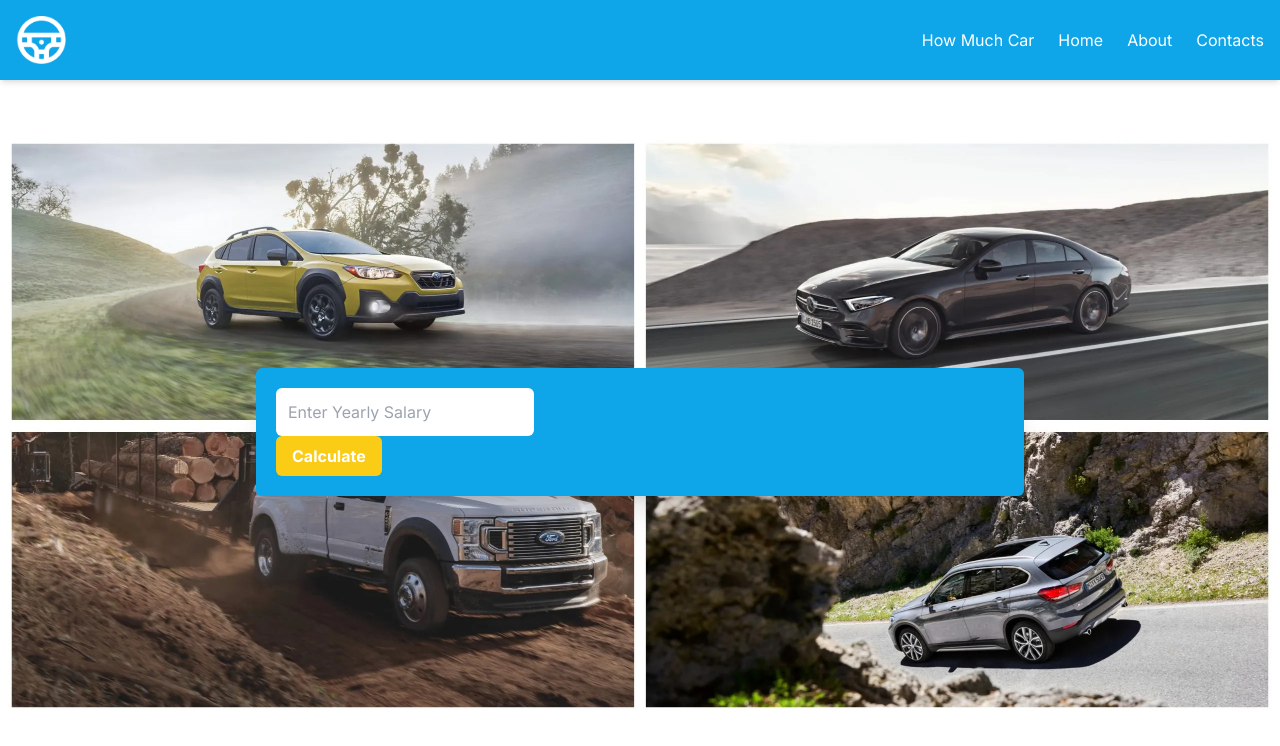
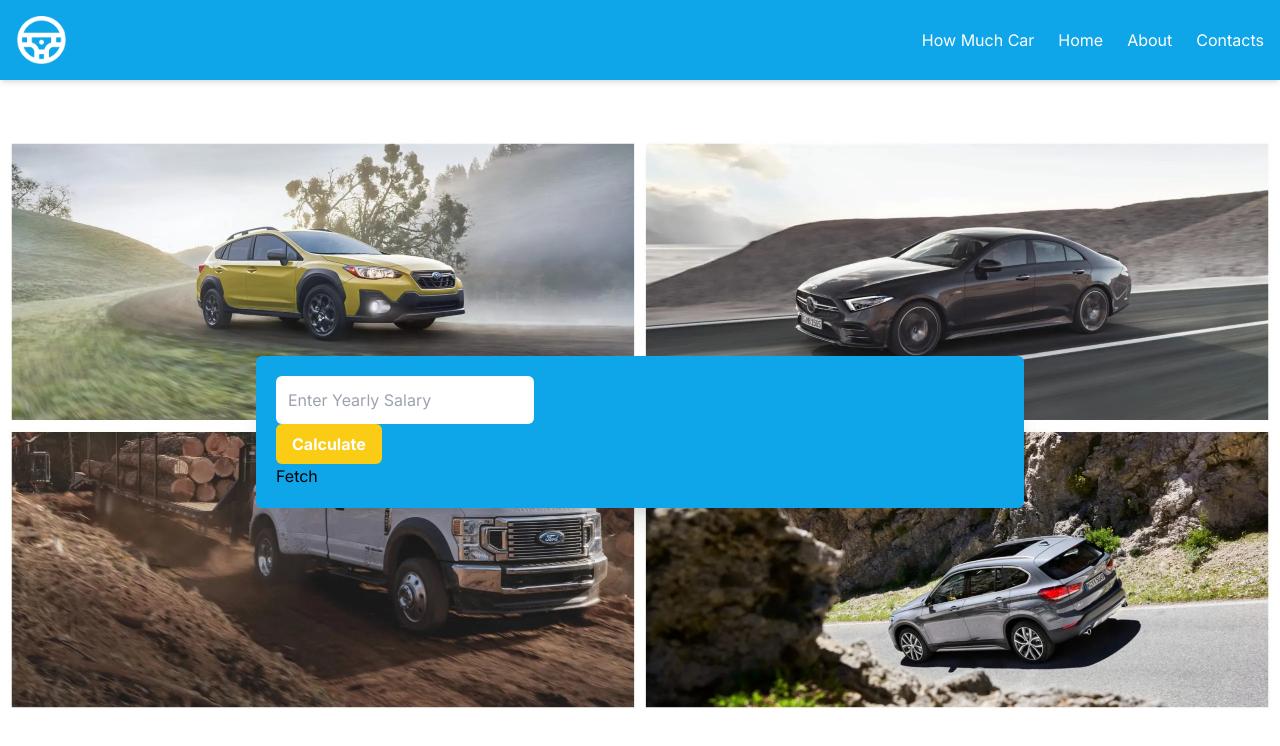
Before and after one commit to erom03/ShellHacks-2023, a Next.js app: page / in a window 1280 px wide. Shown: the top 746 px of the page. Built offline with nearby package versions, Linux system fonts and the light colour scheme.

Commit message:
testing stuff

```diff
--- a/app/components/InputBox.tsx
+++ b/app/components/InputBox.tsx
@@ -21,7 +21,6 @@ const InputBox = () => {
       headers: { "Content-Type": "application/json" },
       body: JSON.stringify(info)
     }).then(res => {
-      fetchData;
       console.log('new info added');
       setIsPending(false);
       return res.json();
@@ -55,6 +54,8 @@ const InputBox = () => {
         <Calculate IsPending={isPending}/>
 
       </form>
+
+      <button onClick={fetchData}>Fetch</button>
     </div>
   )
 }
```
